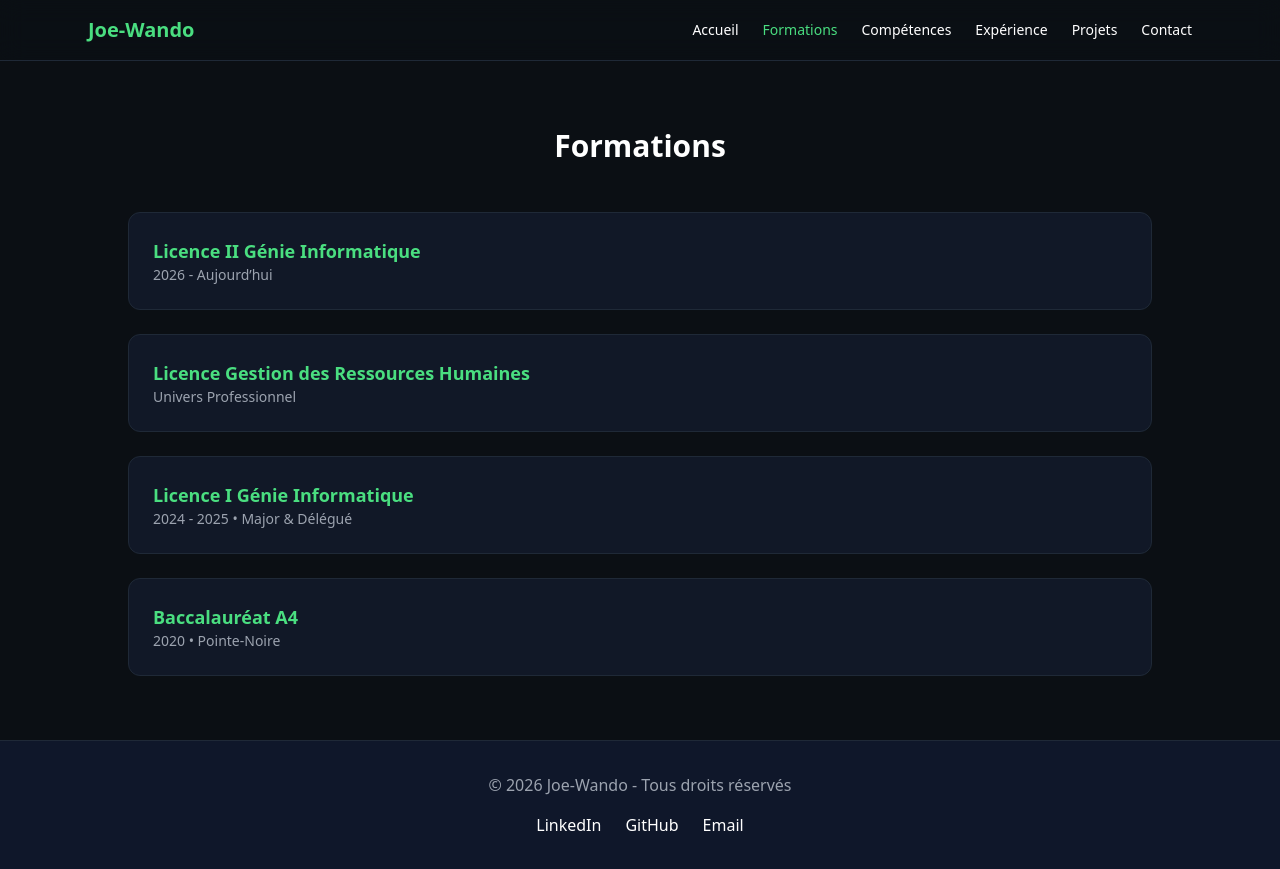
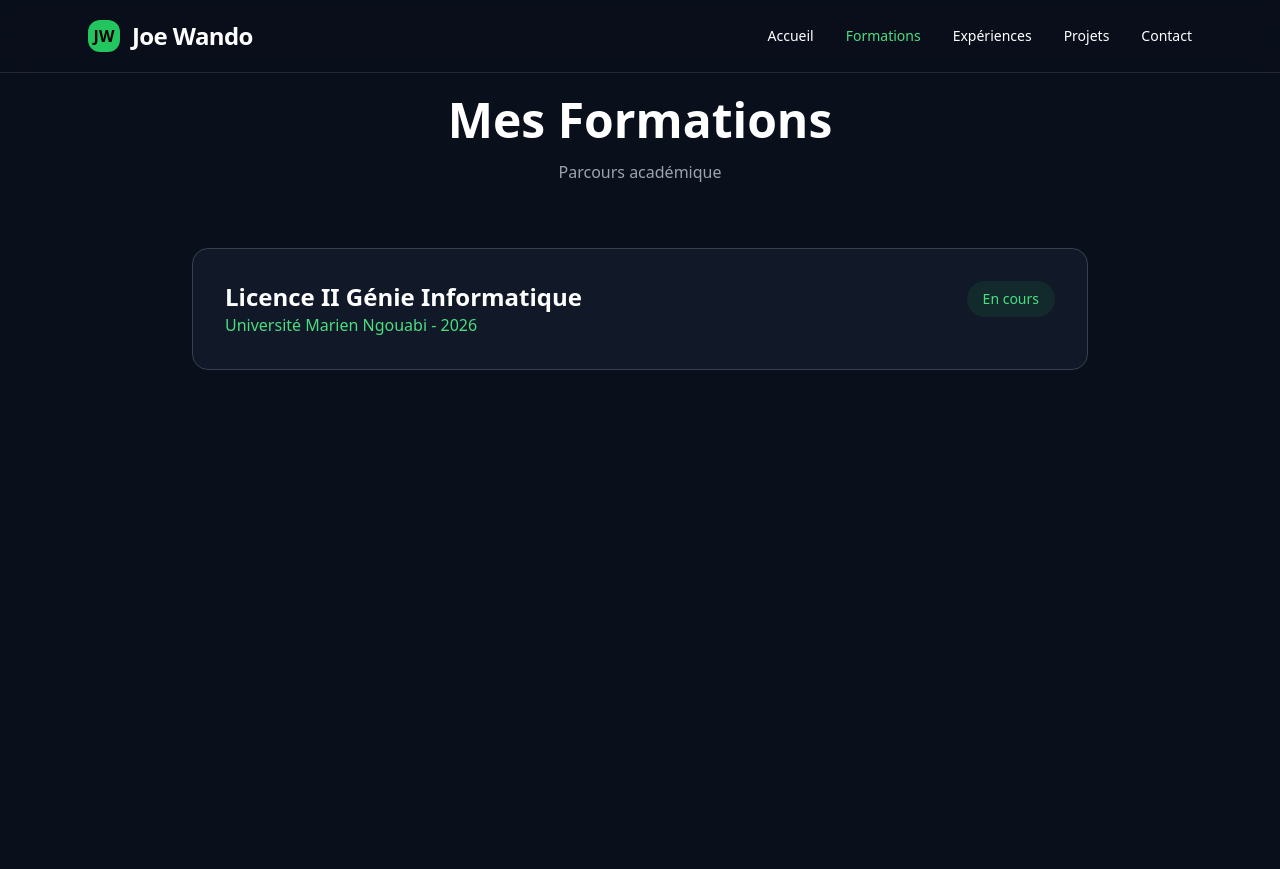
Before and after one commit to Joe-Wando/Portofolio, a website: page src/formations.html in a window 1280 px wide. After the commit the page ends 800 px from the top, so only its background shows below. Drawn offline with nearby package versions, Linux system fonts and the light colour scheme.

Commit message:
reprise de la structure de base

```diff
--- a/src/formations.html
+++ b/src/formations.html
@@ -2,108 +2,80 @@
 <html lang="fr">
   <head>
     <meta charset="UTF-8" />
-    <title>Formations</title>
+    <meta name="viewport" content="width=device-width, initial-scale=1.0" />
+    <title>Formations - Joe Wando</title>
     <script src="https://cdn.tailwindcss.com"></script>
+    <link
+      rel="stylesheet"
+      href="https://cdnjs.cloudflare.com/ajax/libs/font-awesome/6.5.1/css/all.min.css"
+    />
   </head>
-
-  <body class="bg-[#0b0f14] text-white flex flex-col min-h-screen">
-    <header
-      class="fixed top-0 left-0 w-full bg-[#0b0f14]/80 backdrop-blur-md border-b border-gray-800 z-50"
+  <body class="bg-[#0a0f1c] text-white">
+    <nav
+      class="fixed top-0 left-0 right-0 bg-[#0a0f1c]/90 backdrop-blur-md border-b border-gray-800 z-50"
     >
       <div
-        class="max-w-6xl mx-auto flex justify-between items-center px-6 py-4"
+        class="max-w-6xl mx-auto px-6 py-5 flex justify-between items-center"
       >
-        <h1 class="text-xl font-bold text-green-400">Joe-Wando</h1>
+        <div class="flex items-center gap-3">
+          <div
+            class="w-8 h-8 bg-green-500 rounded-xl flex items-center justify-center text-black font-bold"
+          >
+            JW
+          </div>
+          <h1 class="text-2xl font-bold tracking-tight">Joe Wando</h1>
+        </div>
 
-        <nav class="hidden md:flex gap-6 text-sm">
-          <a href="index.html" class="hover:text-green-400">Accueil</a>
+        <div class="hidden md:flex items-center gap-8 text-sm font-medium">
+          <a href="index.html" class="hover:text-green-400 transition"
+            >Accueil</a
+          >
           <a href="formations.html" class="text-green-400">Formations</a>
-          <a href="competences.html" class="hover:text-green-400"
-            >Compétences</a
+          <a href="experiences.html" class="hover:text-green-400 transition"
+            >Expériences</a
           >
-          <a href="experiences.html" class="hover:text-green-400">Expérience</a>
-          <a href="projets.html" class="hover:text-green-400">Projets</a>
-          <a href="contact.html" class="hover:text-green-400">Contact</a>
-        </nav>
+          <a href="projets.html" class="hover:text-green-400 transition"
+            >Projets</a
+          >
+          <a href="contact.html" class="hover:text-green-400 transition"
+            >Contact</a
+          >
+        </div>
 
-        <button id="menu-btn" class="md:hidden text-2xl text-white">☰</button>
+        <button onclick="toggleMobileMenu()" class="md:hidden text-3xl">
+          ☰
+        </button>
       </div>
+    </nav>
 
-      <div
-        id="mobile-menu"
-        class="hidden flex flex-col items-center gap-6 py-6 bg-[#0b0f14] border-t border-gray-800"
-      >
-        <a href="index.html">Accueil</a>
-        <a href="formations.html" class="text-green-400">Formations</a>
-        <a href="competences.html">Compétences</a>
-        <a href="experiences.html">Expérience</a>
-        <a href="projets.html">Projets</a>
-        <a href="contact.html">Contact</a>
-      </div>
-    </header>
+    <main class="pt-24 pb-20 px-6">
+      <div class="max-w-4xl mx-auto">
+        <h1 class="text-5xl font-bold text-center mb-4">Mes Formations</h1>
+        <p class="text-center text-gray-400 mb-16">Parcours académique</p>
 
-    <main class="flex-grow pt-32 pb-16 px-6">
-      <section class="max-w-5xl mx-auto">
-        <h2 class="text-3xl font-bold text-center mb-12">Formations</h2>
-
-        <div class="flex flex-col gap-6">
-          <div
-            class="bg-[#111827] p-6 rounded-xl border border-gray-800 hover:border-green-400 transition"
-          >
-            <h3 class="text-lg font-bold text-green-400">
-              Licence II Génie Informatique
-            </h3>
-            <p class="text-sm text-gray-400">2026 - Aujourd’hui</p>
-          </div>
-
-          <div
-            class="bg-[#111827] p-6 rounded-xl border border-gray-800 hover:border-green-400 transition"
-          >
-            <h3 class="text-lg font-bold text-green-400">
-              Licence Gestion des Ressources Humaines
-            </h3>
-            <p class="text-sm text-gray-400">Univers Professionnel</p>
-          </div>
-
-          <div
-            class="bg-[#111827] p-6 rounded-xl border border-gray-800 hover:border-green-400 transition"
-          >
-            <h3 class="text-lg font-bold text-green-400">
-              Licence I Génie Informatique
-            </h3>
-            <p class="text-sm text-gray-400">2024 - 2025 • Major & Délégué</p>
-          </div>
-
-          <div
-            class="bg-[#111827] p-6 rounded-xl border border-gray-800 hover:border-green-400 transition"
-          >
-            <h3 class="text-lg font-bold text-green-400">Baccalauréat A4</h3>
-            <p class="text-sm text-gray-400">2020 • Pointe-Noire</p>
+        <div class="space-y-8">
+          <div class="bg-[#111827] border border-gray-700 rounded-2xl p-8">
+            <div class="flex justify-between">
+              <div>
+                <h3 class="text-2xl font-semibold">
+                  Licence II Génie Informatique
+                </h3>
+                <p class="text-green-400">Université Marien Ngouabi - 2026</p>
+              </div>
+              <span
+                class="text-sm bg-green-500/10 text-green-400 px-4 py-2 rounded-full h-fit"
+                >En cours</span
+              >
+            </div>
           </div>
         </div>
-      </section>
+      </div>
     </main>
 
-    <footer class="bg-[#0f172a] border-t border-gray-800 py-8">
-      <div class="max-w-6xl mx-auto px-6 text-center">
-        <p class="mb-4 text-gray-400">
-          © 2026 Joe-Wando - Tous droits réservés
-        </p>
-
-        <div class="flex justify-center gap-6">
-          <a href="#" class="hover:text-green-400 transition">LinkedIn</a>
-          <a href="#" class="hover:text-green-400 transition">GitHub</a>
-          <a href="#" class="hover:text-green-400 transition">Email</a>
-        </div>
-      </div>
-    </footer>
-
     <script>
-      const btn = document.getElementById("menu-btn");
-      const menu = document.getElementById("mobile-menu");
-      btn.addEventListener("click", () => {
-        menu.classList.toggle("hidden");
-      });
+      function toggleMobileMenu() {
+        alert("Menu mobile - À développer dans le prochain commit");
+      }
     </script>
   </body>
 </html>
```
